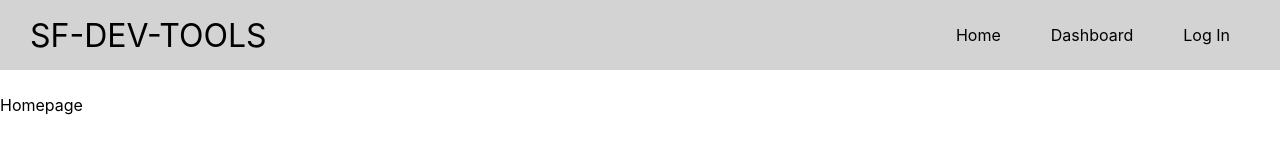
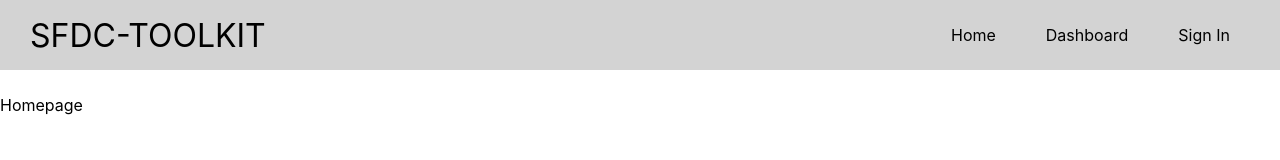
Before and after one commit to krsharsh/sdfc-toolkit, a React (Create React App) app: page / in a window 1280 px wide. Shown: the top 160 px of the page. Built offline with nearby package versions, Linux system fonts and the light colour scheme; the HTML template or start-up script is replaced by a standard one.

Commit message:
fix: fixed header-title name

```diff
--- a/src/components/Header/Header.component.jsx
+++ b/src/components/Header/Header.component.jsx
@@ -5,7 +5,7 @@ import './Header.styles.scss';
 const Header = () => (
   <div className='header'>
     <Link to='/' className='header-title'>
-      SF-DEV-TOOLS
+      SFDC-TOOLKIT
     </Link>
     <div className='options'>
       <Link className='option' to='/'>
@@ -15,7 +15,7 @@ const Header = () => (
         Dashboard
       </Link>
       <Link className='option' to='/signin'>
-        Log In
+        Sign In
       </Link>
     </div>
   </div>
```
